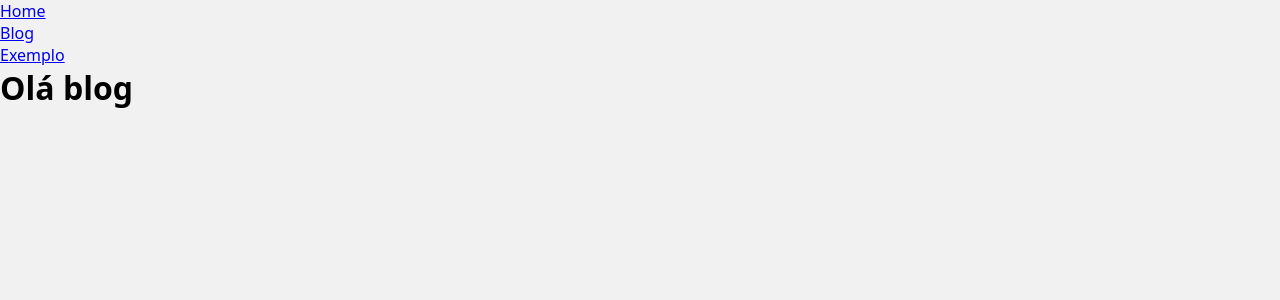
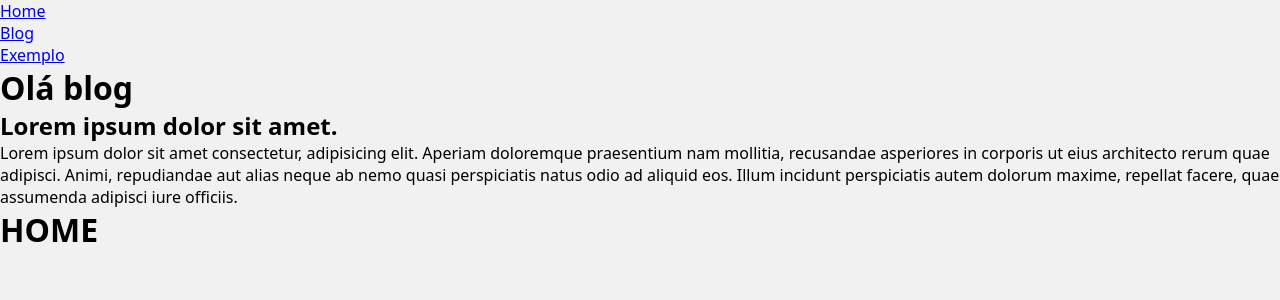
Before and after one commit to PhabloY/do-zero-ao-dev, a Django app: page /blog/ in a window 1280 px wide. Shown: the top 300 px of the page. Run offline with Django 5.2, Linux system fonts and the light colour scheme.

Commit message:
Usando block para criar blocos de posts e home

```diff
--- a/ola_django/base/global/base.html
+++ b/ola_django/base/global/base.html
@@ -1,5 +1,10 @@
 {% include 'global/partials/head.html' %}
 {% include 'global/partials/menu.html' %}
-    <h1>{% block texto %} texto {% endblock texto %}</h1>
+    <h1>{% block texto %}{% endblock texto %}</h1>
+
+<main class="content">
+    {% block posts %}{% endblock posts %}
+    {% block home %}{% endblock home %}
+
 </body>
 </html>
--- /dev/null
+++ b/ola_django/base/global/partials/postblock.html
@@ -0,0 +1,13 @@
+<article class="post">
+    <header>
+      <h2 class="post__title">Lorem ipsum dolor sit amet.</h2>
+    </header>
+    <div class="post__body">
+      Lorem ipsum dolor sit amet consectetur, adipisicing elit. Aperiam doloremque
+      praesentium nam mollitia, recusandae asperiores in corporis ut eius
+      architecto rerum quae adipisci. Animi, repudiandae aut alias neque ab nemo
+      quasi perspiciatis natus odio ad aliquid eos. Illum incidunt perspiciatis
+      autem dolorum maxime, repellat facere, quae assumenda adipisci iure
+      officiis.
+    </div>
+  </article>
--- a/ola_django/blog/templates/blog/exemplo.html
+++ b/ola_django/blog/templates/blog/exemplo.html
@@ -1,3 +1,3 @@
 {% extends "global/base.html" %}
 
-{% block texto %} mudar o texto {% endblock texto %}
+{% block texto %} {{ text }} {% endblock texto %}
--- a/ola_django/blog/templates/blog/index.html
+++ b/ola_django/blog/templates/blog/index.html
@@ -1,3 +1,11 @@
 {% extends "global/base.html" %}
 
 {% block texto %} {{ text }} {% endblock texto %}
+
+{% block posts %}
+    {% include "global/partials/postblock.html" %}
+{% endblock posts %}
+
+{% block home %}
+    <h1>HOME</h1>
+{% endblock home %}
--- a/ola_django/home/templates/home/index.html
+++ b/ola_django/home/templates/home/index.html
@@ -1,5 +1,5 @@
 {% extends "global/base.html" %}
 
 {% block texto %}
-    {{ oi }}
+    {{ text }}
 {% endblock texto %}
--- a/ola_django/home/views.py
+++ b/ola_django/home/views.py
@@ -5,7 +5,7 @@ def home(requests):
     print('home')
 
     context = {
-        'text': 'estamos na home'
+        'text': 'Home'
     }
 
     return render(
```
